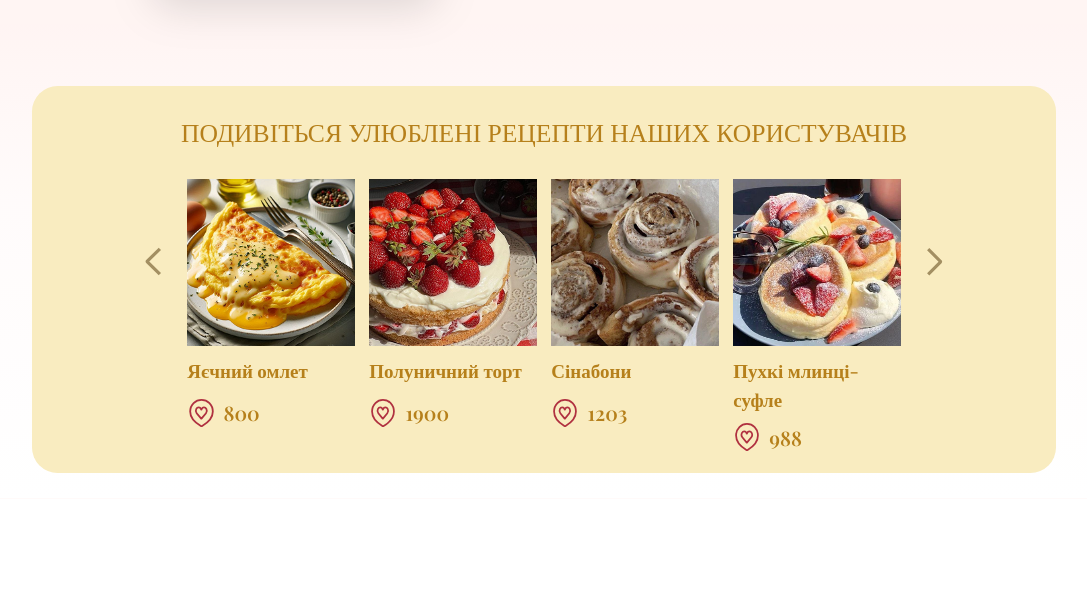
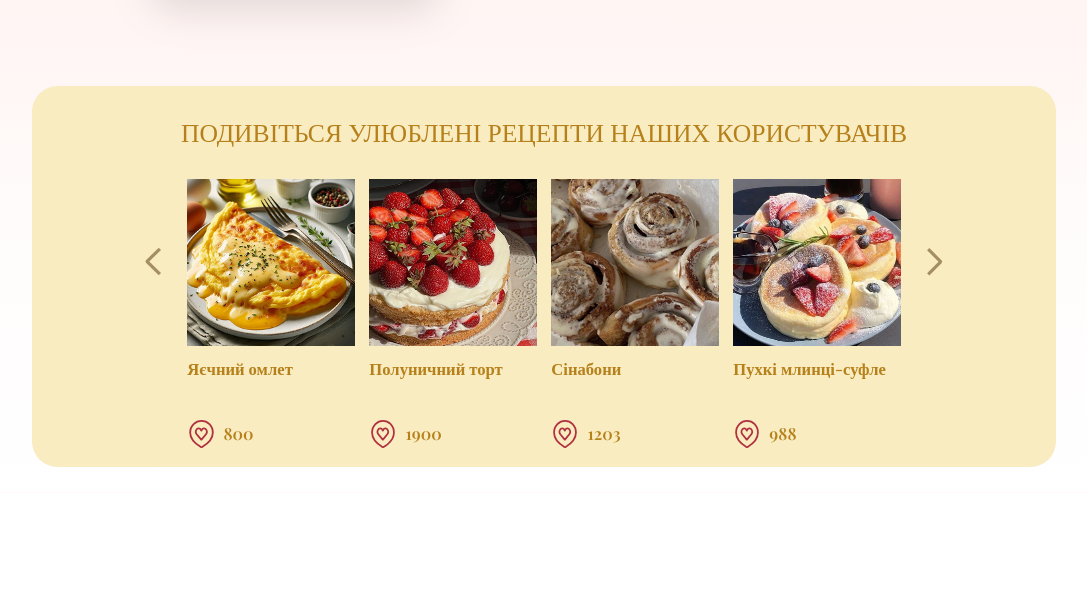
Before and after one commit to KatrinGratilova/TasteTales3, a website: page html/index.html in a window 1280 px wide. Shown: the part 587-1192 px from the top of the page, without its empty margins (96-1183 px from the left). Drawn offline with nearby package versions, Linux system fonts and the light colour scheme; a web font is replaced by a local one.

Commit message:
init commit

```diff
--- a/css/index.css
+++ b/css/index.css
@@ -155,7 +155,7 @@ main {
     display: flex; /* делаем карточку флекс-контейнером */
     flex-direction: column; /* размещаем элементы вертикально */
     justify-content: start; /* чтобы всё шло сверху */
-    min-height: 250px;
+    min-height: 21vw;
 }
 .like-icon{
     width: 2.2vw;
--- a/css/main.css
+++ b/css/main.css
@@ -80,7 +80,7 @@ nav {
     margin-top: 10px;
     color: #B6801B;
     font-family: Playfair Display, serif;
-    font-size: 19px;
+    font-size: 1.3vw;
     font-weight: 600;
     overflow-wrap: break-word; /* переносит длинные слова */
     word-wrap: break-word; /* для старых браузеров */
@@ -100,9 +100,9 @@ nav {
     margin-top: 1px;
     color: #B6801B;
     font-family: Playfair Display;
-    font-size: 20px;
+    font-size: 1.3vw;
     font-weight: 600;
-    line-height: 33px;
+    line-height: 1.2vw;
 }
 .like-icon {
     width: 27px;
```
